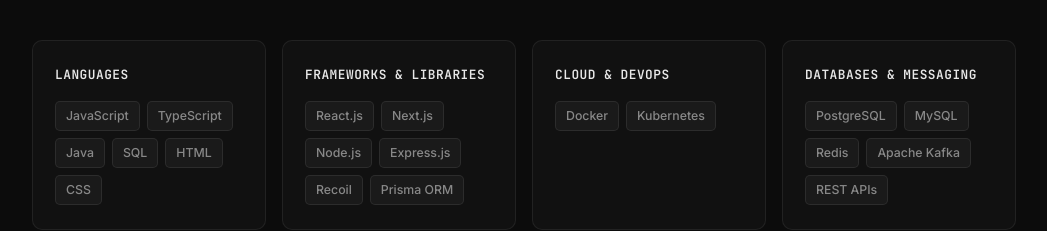
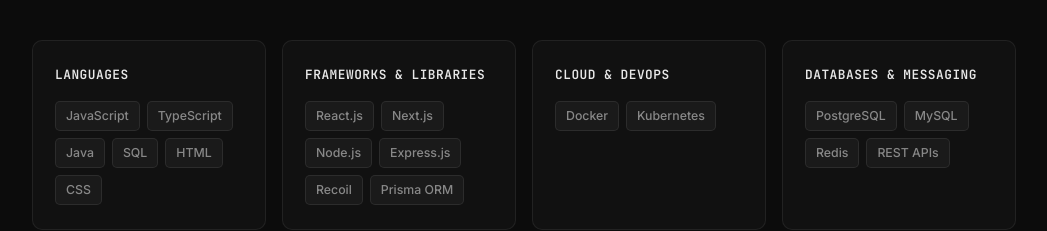
Before and after one commit to deekshithreddy34/portfolio, a React (Vite) app: page / in a window 1280 px wide. Shown: the part 1760-1991 px from the top of the page, without its empty margins (116-1163 px from the left). Built offline with nearby package versions, Linux system fonts and the light colour scheme.

Commit message:
updated projects

```diff
--- a/src/components/Projects.jsx
+++ b/src/components/Projects.jsx
@@ -37,20 +37,20 @@
     ],
     tech: ['Next.js', 'Node.js', 'PostgreSQL', 'Prisma', 'Docker', 'Turborepo'],
     github: 'https://github.com/deekshithreddy34/payments-gateway',
-    live: 'https://payments-gateway-7y5x.onrender.com',
-  },
-  {
-    name: 'Zapier-Style Workflow Engine',
-    desc: 'Event-driven workflow automation where external services trigger actions via webhooks.',
-    bullets: [
-      'Apache Kafka event-driven architecture with async worker-based execution pipeline.',
-      'Transactional Outbox Pattern for atomic DB + Kafka consistency, preventing data loss.',
-      'Webhook ingestion with persisted ZapRun records for reliable workflow tracking.',
-    ],
-    tech: ['Node.js', 'Express', 'Apache Kafka', 'PostgreSQL', 'Prisma ORM'],
-    github: 'https://github.com/deekshithreddy34/Zapier',
     live: null,
   },
+  // {
+  //   name: 'Zapier-Style Workflow Engine',
+  //   desc: 'Event-driven workflow automation where external services trigger actions via webhooks.',
+  //   bullets: [
+  //     'Apache Kafka event-driven architecture with async worker-based execution pipeline.',
+  //     'Transactional Outbox Pattern for atomic DB + Kafka consistency, preventing data loss.',
+  //     'Webhook ingestion with persisted ZapRun records for reliable workflow tracking.',
+  //   ],
+  //   tech: ['Node.js', 'Express', 'Apache Kafka', 'PostgreSQL', 'Prisma ORM'],
+  //   github: 'https://github.com/deekshithreddy34/Zapier',
+  //   live: null,
+  // },
 ]
 
 function Card({ p, i, inView }) {
--- a/src/components/Skills.jsx
+++ b/src/components/Skills.jsx
@@ -6,7 +6,7 @@
   { title: 'Languages', tags: ['JavaScript', 'TypeScript', 'Java', 'SQL', 'HTML', 'CSS'] },
   { title: 'Frameworks & Libraries', tags: ['React.js', 'Next.js', 'Node.js', 'Express.js', 'Recoil', 'Prisma ORM'] },
   { title: 'Cloud & DevOps', tags: ['Docker', 'Kubernetes'] },
-  { title: 'Databases & Messaging', tags: ['PostgreSQL', 'MySQL', 'Redis', 'Apache Kafka', 'REST APIs'] },
+  { title: 'Databases & Messaging', tags: ['PostgreSQL', 'MySQL', 'Redis', 'REST APIs'] },
 ]
 
 export default function Skills() {
```
